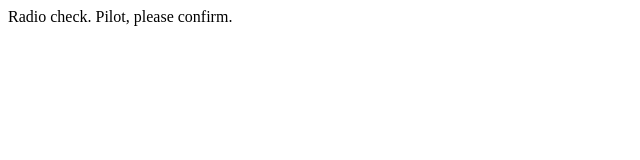
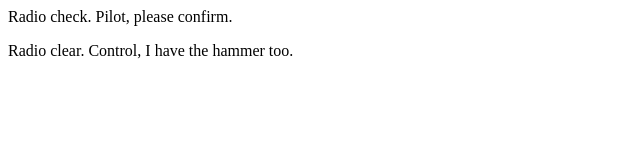
Before and after one commit to nsteil/communication-log, a plain HTML site: page index.html in a window 1280 px wide. Shown: the whole page, without its empty margins (0-640 px from the left). Drawn offline with Linux system fonts and the light colour scheme.

Commit message:
Added second line to log.

```diff
--- a/index.html
+++ b/index.html
@@ -1,5 +1,6 @@
 <html>
    <body>
       <p>Radio check. Pilot, please confirm.</p>
+      <p>Radio clear. Control, I have the hammer too.</p>
    </body>
 </html>
```
